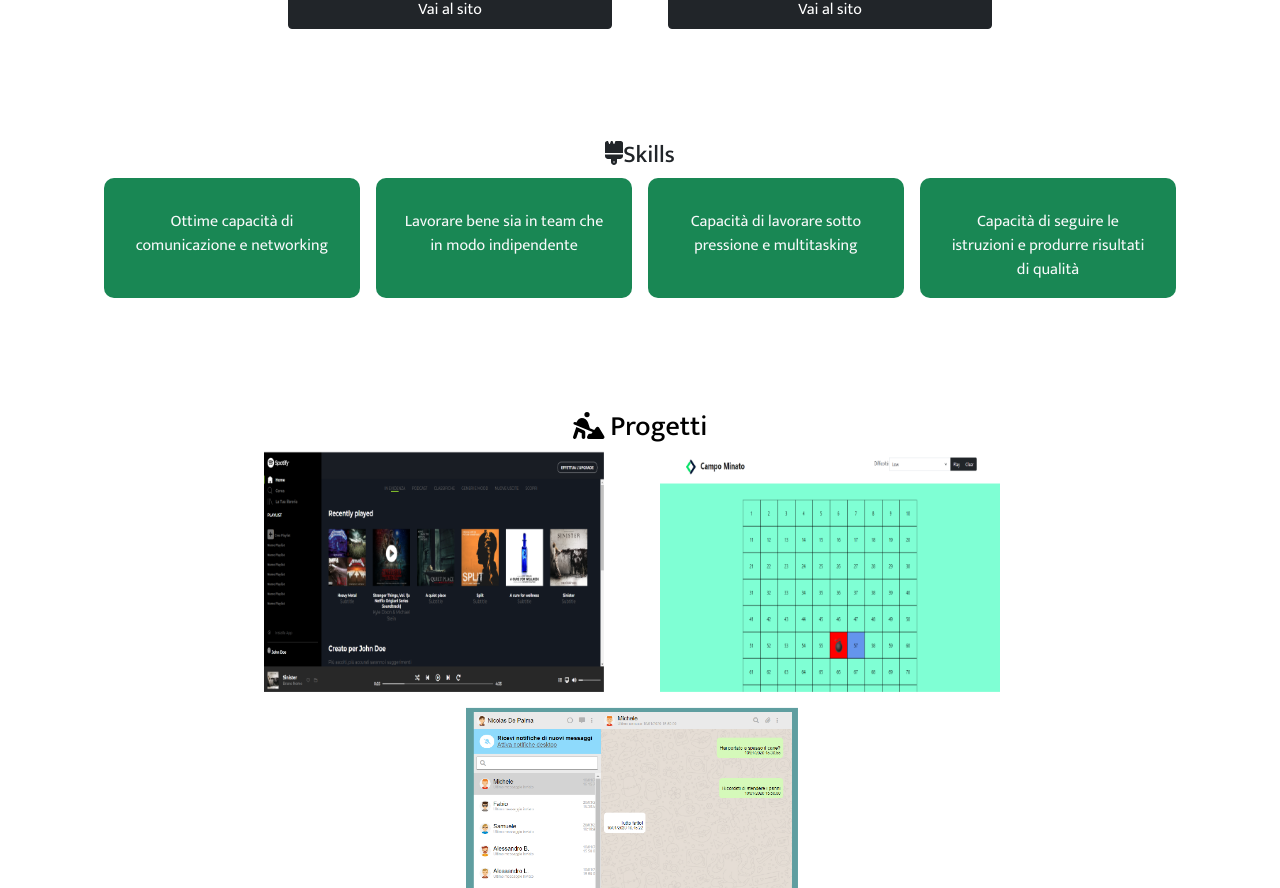
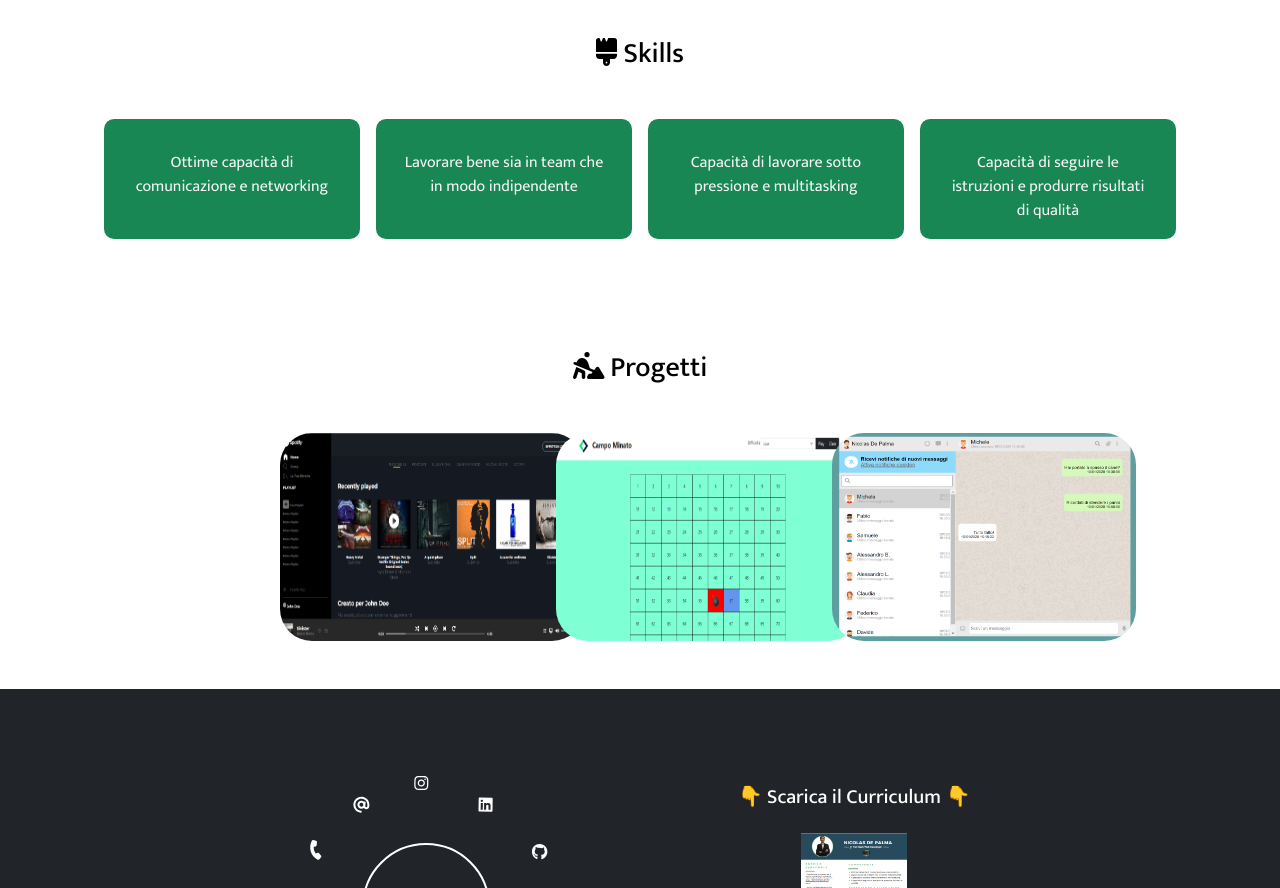
Before and after one commit to nicolas-dp/port_nicolas, a Vue app: page / in a window 1280 px wide. Shown: the part 1912-2800 px from the top of the page. Built offline with nearby package versions, Linux system fonts and the light colour scheme.

Commit message:
First final Commit

```diff
--- a/src/assets/scss/style.scss
+++ b/src/assets/scss/style.scss
@@ -19,12 +19,6 @@
 header {
   background-image: url('@/assets/img/bg_image.jpg');
   background-size: contain;
-
-  a:hover {
-    background-color: rgba(41, 39, 39, 0.785);
-    color: blueviolet !important;
-  }
-
 }
 
 
@@ -113,7 +107,9 @@ header {
   border-radius: 15%;
 
   img {
-    height: 15rem;
+    height: 13rem;
+    width: 19rem;
+    border-radius: 2rem;
   }
 }
 
@@ -158,7 +154,7 @@ h1 {
 
 /* CONTATTI */
 
-/* .main_contatti {
+.main_contatti {
   border: 2px solid white;
   border-radius: 50%;
   width: 8rem;
@@ -170,26 +166,10 @@ h1 {
   justify-content: center;
   position: absolute;
   z-index: 2;
-} */
+  background-color: var(--bs-dark);
+}
 
-.logo_footer_contatti{
-  border: 2px solid white;
-  border-radius: 50%;
-  width: 8rem;
-  height: 8rem;
-  display: flex;
-  flex-wrap: wrap;
-  align-content: center;
-  align-items: center;
-  justify-content: center;
-  position: absolute;
-  z-index: 2;
 
-  img {
-    height: 200px;
-    width: 200px;
-  }
-}
 
 .col-6 {
   display: flex;
@@ -208,7 +188,6 @@ h1 {
   position: absolute;
   top: -2rem;
   left: -2rem;
-  z-index: 2;
   background-color: transparent;
   border: none;
   border-right: #f9fafb;
@@ -217,30 +196,73 @@ h1 {
   z-index: 0;
 
   &:hover {
-    background-color: #dc3545;
+    background-color: #26d116;
   }
 }
 
 .email {
   position: absolute;
-  bottom: 9rem;
-  left: -2rem;
+  bottom: 5rem;
+  left: 0rem;
+  background-color: transparent;
+  border: none;
+  border-right: #f9fafb;
+  height: 7rem;
+  transform: rotate(329deg);
+  z-index: 0;
+
+  &:hover {
+    background-color: #2a8ae4;
+  }
 }
 
 .instagram {
   position: absolute;
-  bottom: 10rem;
-  left: 2.5rem;
+  bottom: 6rem;
+  left: 2.3rem;
+  background-color: transparent;
+  border: none;
+  border-right: #f9fafb;
+  height: 7rem;
+  transform: rotate(359deg);
+  z-index: 0;
+
+  &:hover {
+    background-color: #bf165c;
+
+  }
 }
 
 .linkedin {
   position: absolute;
-  bottom: 9rem;
-  left: 7rem;
+  bottom: 5rem;
+  left: 5rem;
+  background-color: transparent;
+  border: none;
+  border-right: #f9fafb;
+  height: 7rem;
+  transform: rotate(31deg);
+  z-index: 0;
+
+  &:hover {
+    background-color: #402ae4;
+
+  }
 }
 
 .github {
   position: absolute;
-  bottom: 6rem;
-  left: 9rem;
+  bottom: 2.9rem;
+  left: 7.5rem;
+  background-color: transparent;
+  border: none;
+  border-right: #f9fafb;
+  height: 7rem;
+  transform: rotate(58deg);
+  z-index: 0;
+
+  &:hover {
+    background-color: #ffffff;
+    color: #020801;
+  }
 }
--- a/src/components/MainComponent.vue
+++ b/src/components/MainComponent.vue
@@ -3,7 +3,7 @@
     <!-- About -->
     <section id="about" class="about pt-5 mb-5">
       <div class="container" data-aos="fade-right">
-        <h3 data-aos="fade-down"><font-awesome-icon icon="fa-solid fa-address-card" /> PROFILO</h3>
+        <h3 class="mb-5" data-aos="fade-down"><font-awesome-icon icon="fa-solid fa-address-card" /> Profilo</h3>
         <p>
           🎓Dopo gli studi ho lavorato per 9 anni in un'azienda di consulenza
           clienti, nella quale ho sviluppato diverse skills, migliorando la
@@ -30,7 +30,7 @@
     <!-- Esperienze -->
     <section id="esperienze" class="pt-5 mb-5">
       <div class="container text-black">
-        <h3 data-aos="fade-down"><font-awesome-icon icon="fa-solid fa-briefcase" /> ESPERIENZE</h3>
+        <h3 class="mb-5" data-aos="fade-down"><font-awesome-icon icon="fa-solid fa-briefcase" /> Esperienze</h3>
 
         <div class="row row-cols-1 row-cols-md-3 row-cols-lg-3 justify-content-center">
           <div class="col" data-aos="fade-right">
@@ -100,15 +100,11 @@
         </div>
       </div>
 
-      <!-- Code -->
-      <div class="code">
-        <img height="200" src="@/assets/img/img_header.png" alt="code" />
-      </div>
     </section>
     <!-- Formazione -->
     <section id="formazione" class="pt-5 mb-5">
       <div class="container text-black">
-        <h3 data-aos="fade-down"><font-awesome-icon icon="fa-solid fa-graduation-cap" /> FORMAZIONE</h3>
+        <h3 class="mb-5" data-aos="fade-down"><font-awesome-icon icon="fa-solid fa-graduation-cap" /> Formazione</h3>
           <div class="row row-cols-1 row-cols-md-3 row-cols-lg-3 justify-content-center ">
         <div class="col">
           <div class="card">
@@ -140,8 +136,8 @@
     <!-- Competenze -->
     <section id="competenze" class="pt-5 mb-5">
 
-      <div class="container">
-        <h4 class="text-dark" data-aos="fade-down"><font-awesome-icon icon="fa-solid fa-brush" />Skills</h4>
+      <div class="container text-black">
+        <h3 class="mb-5" data-aos="fade-down"><font-awesome-icon icon="fa-solid fa-brush" /> Skills</h3>
         <div class="row row-cols-1 row-cols-md-3 row-cols-lg-3 justify-content-center gap-3">
           <div class="card text-light bg-success mb-3 pt-3" style="max-width: 16rem;">
             <div class="card-body" data-aos="zoom-out">
@@ -172,14 +168,14 @@
     <!-- Work -->
     <section id="work" class="pt-5 mb-5">
       <div class="container text-black">
-        <h3 data-aos="fade-down"><font-awesome-icon icon="fa-solid fa-person-digging" /> Progetti</h3>
+        <h3 data-aos="fade-down" class="mb-5"><font-awesome-icon icon="fa-solid fa-person-digging" /> Progetti</h3>
 
-        <div class="row row-cols-1 row-cols-md-3 row-cols-lg-3 justify-content-center gap-3">
+        <div class="row row-cols-1 row-cols-md-5 row-cols-lg-5 justify-content-center gap-5">
           <div class="col" data-aos="zoom-in-down">
             <div class="flip-container" ontouchstart="this.classList.toggle('hover');">
               <div class="flipper">
                   <div class="front">
-                    <img class="img-fluid" src="@/assets/img/Spotify.png" alt="">
+                    <img class="img-fluid" src="@/assets/img/Spotify.png" alt="view spotify">
                   </div>
                   <div class="back">
                     <h4>Web App Spotify</h4>
@@ -197,7 +193,7 @@
             <div class="flip-container" ontouchstart="this.classList.toggle('hover');">
               <div class="flipper">
                   <div class="front">
-                    <img class="img-fluid" src="@/assets/img/CampoMinato.png" alt="">
+                    <img class="img-fluid" src="@/assets/img/CampoMinato.png" alt="view campominato">
                   </div>
                   <div class="back">
                     <h4>Campo Minato</h4>
@@ -217,7 +213,7 @@
             <div class="flip-container" ontouchstart="this.classList.toggle('hover');">
               <div class="flipper">
                   <div class="front">
-                    <img class="img-fluid" src="@/assets/img/Boolzapp.png" alt="">
+                    <img class="img-fluid" src="@/assets/img/Boolzapp.png" alt="view whatsapp">
                   </div>
                   <div class="back">
                     <h4>Boolzapp</h4>
@@ -232,18 +228,13 @@
 
       </div>
     </section>
-    <!-- Contatti  -->
+    <!-- Contatti  e CV-->
     <section id="contacts_cv" class="box bg-dark pt-5 pb-5">
       <div class="container bg-dark mt-5">
         <div class="row row-cols-1 row-cols-md-3 row-cols-lg-3 justify-content-center gap-5 text-white">
 
           <div class="col-6" data-aos="flip-up">
-             <h5>Contatti</h5>
-
-                <div class="logo_footer_contatti">
-                    <img src="@/assets/img/photo_1.png" alt="foto profilo" />
-                </div>
-
+             <h5 class="main_contatti">Contatti</h5>
             <div class="icon">
 
               <span>
@@ -252,11 +243,12 @@
               </span>
 
               <span>
-                <a class="btn email btn-dark" href="mailto://wellcomenicolas@gmail.com" title="Email "><font-awesome-icon icon="fa-solid fa-at" /></a>
+                <a class="btn email btn-dark" href="mailto://wellcomenicolas@gmail.com" title="Email "><font-awesome-icon icon="fa-solid fa-at"
+                style="transform: rotate(36deg);" /></a>
               </span>
 
               <span>
-                <a class="btn instagram btn-dark px-3" href="https://www.instagram.com/_nicolasdp_/" role="button"><font-awesome-icon icon="fa-brands fa-instagram" />
+                <a class="btn instagram btn-dark px-3" href="https://www.instagram.com/_nicolasdp_/" role="button"><font-awesome-icon icon="fa-brands fa-instagram" style="transform: rotate(2deg);" />
                 </a>
               </span>
             <span>
@@ -264,7 +256,7 @@
               class="btn linkedin btn-dark px-3"
               href="https://www.linkedin.com/in/nicolas-de-palma-a77851146/"
               role="button"
-              ><font-awesome-icon icon="fa-brands fa-linkedin" />
+              ><font-awesome-icon icon="fa-brands fa-linkedin" style="transform: rotate(330deg);" />
                 </a>
             </span>
 
@@ -274,7 +266,7 @@
               href="https://github.com/nicolas-dp"
               role="button"
               ><font-awesome-icon icon="fa-brands fa-github"
-              /></a>
+              style="transform: rotate(305deg);" /></a>
             </span>
 
             </div>
```
